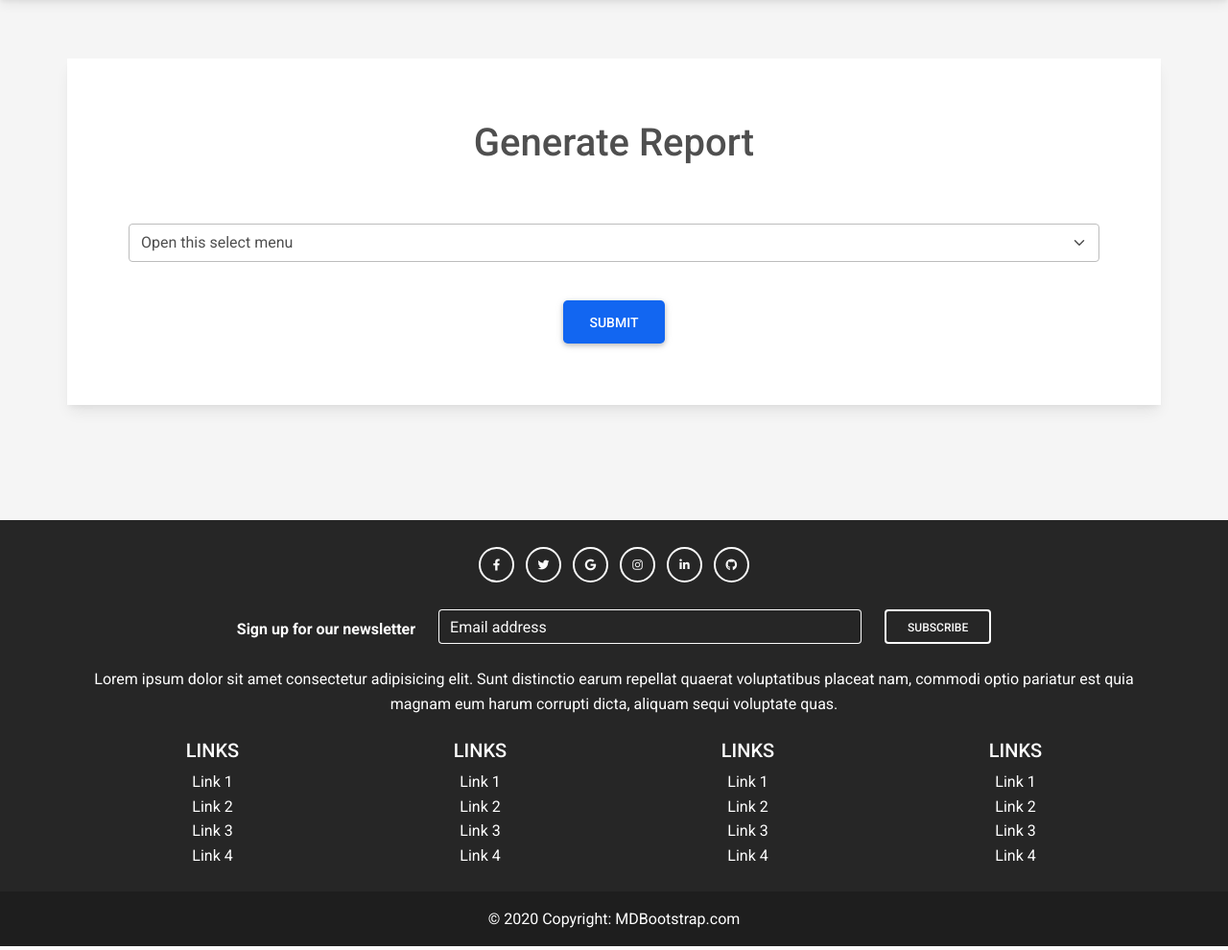
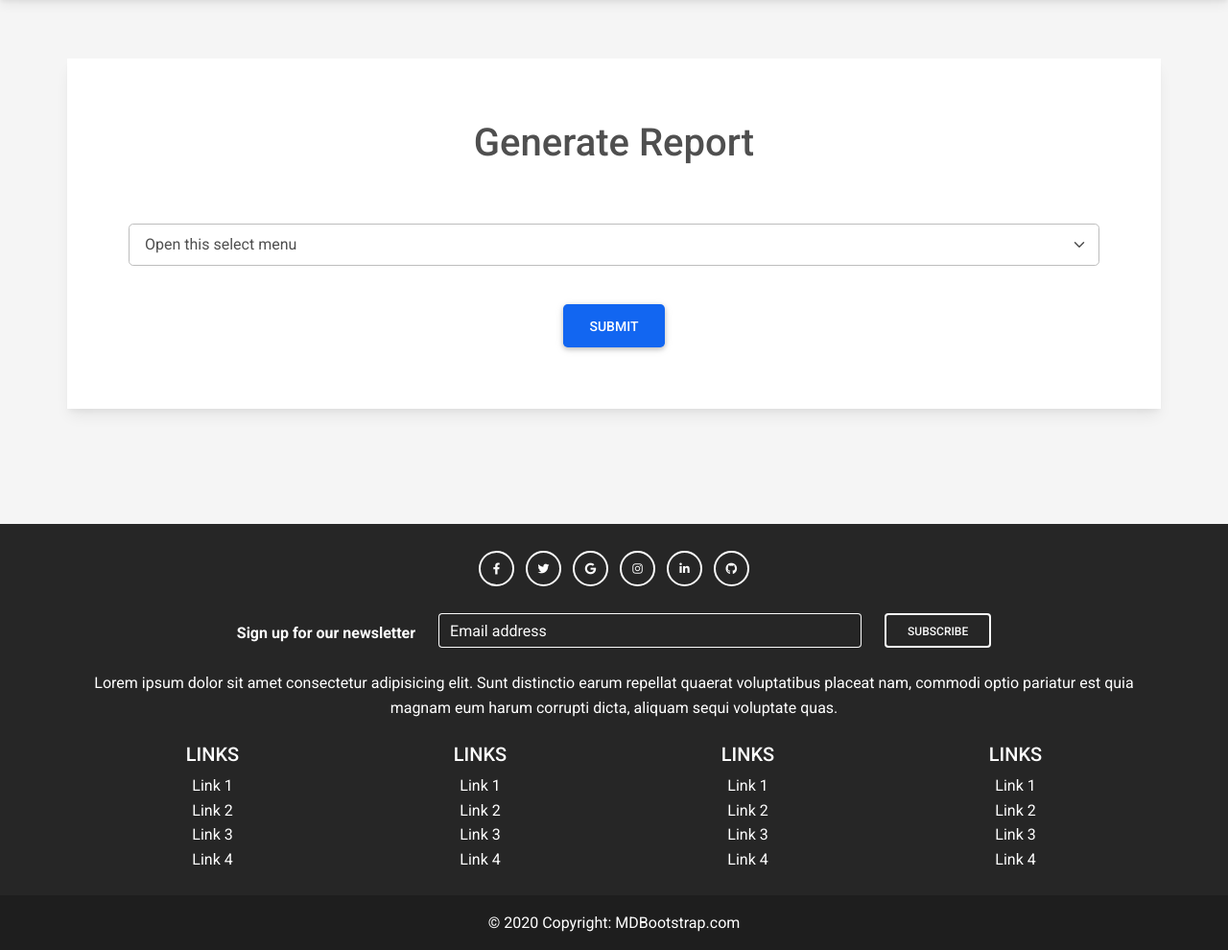
Before and after one commit to deekshant-w/oracleRep, a Django app: page / in a window 1280 px wide. Shown: the part 75-1065 px from the top of the page at 96% size. Run offline with Django 3.2, Linux system fonts and the light colour scheme; some libraries are stand-ins or nearby versions.

Commit message:
Update landing.html

```diff
--- a/templates/landing.html
+++ b/templates/landing.html
@@ -56,7 +56,7 @@
 
   <div class="container shadow-4" id="mainContainer">
     <h2 id='centerHeading'>Generate Report</h2>
-    <select class="form-select" aria-label="Default select example" id='reportSelect'>
+    <select class="form-select form-select-lg" aria-label="Default select example" id='reportSelect'>
       <option selected disabled value="">Open this select menu</option>
       <option value="1">One</option>
       <option value="2">Two</option>
```
